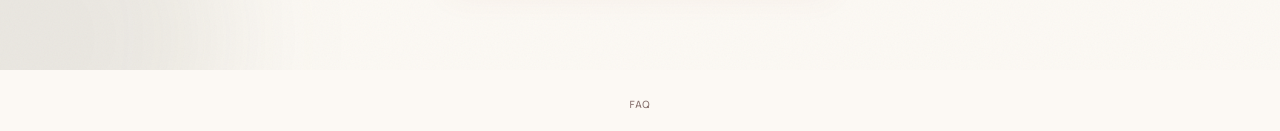
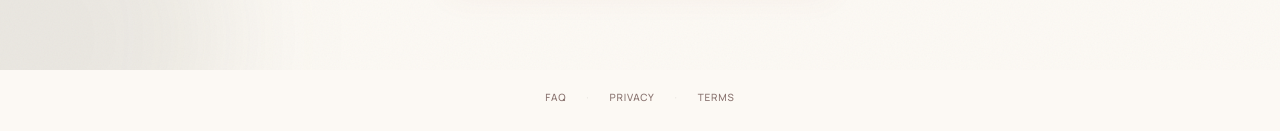
Before and after one commit to vinayak00993/interview-tracker, a Next.js app: page /login in a window 1280 px wide. Shown: the part 730-861 px from the top of the page. Built offline with nearby package versions, Linux system fonts and the light colour scheme.

Commit message:
Add Privacy + Terms links to the global footer
Google OAuth verification requires the home page to have a visible link
to the privacy policy — the footer previously only linked to /faq.
Now shows "FAQ · Privacy · Terms" on every page.

Co-Authored-By: Claude Opus 4.6 <noreply@anthropic.com>

```diff
--- a/src/app/layout.tsx
+++ b/src/app/layout.tsx
@@ -25,13 +25,12 @@ export default function RootLayout({
       </head>
       <body className="font-body antialiased min-h-screen animate-fade-in flex flex-col bg-vellum text-ink-900 selection:bg-terracotta/15 selection:text-terracotta-deep">
         {children}
-        <footer className="mt-auto py-5 text-center">
-          <a
-            href="/faq"
-            className="text-[10px] font-medium uppercase tracking-label text-ink-600 hover:text-terracotta transition-colors"
-          >
-            FAQ
-          </a>
+        <footer className="mt-auto py-5 flex items-center justify-center gap-5 text-[10px] font-medium uppercase tracking-label text-ink-600">
+          <a href="/faq" className="hover:text-terracotta transition-colors">FAQ</a>
+          <span className="text-ink-400" aria-hidden="true">·</span>
+          <a href="/privacy" className="hover:text-terracotta transition-colors">Privacy</a>
+          <span className="text-ink-400" aria-hidden="true">·</span>
+          <a href="/terms" className="hover:text-terracotta transition-colors">Terms</a>
         </footer>
       </body>
     </html>
```
